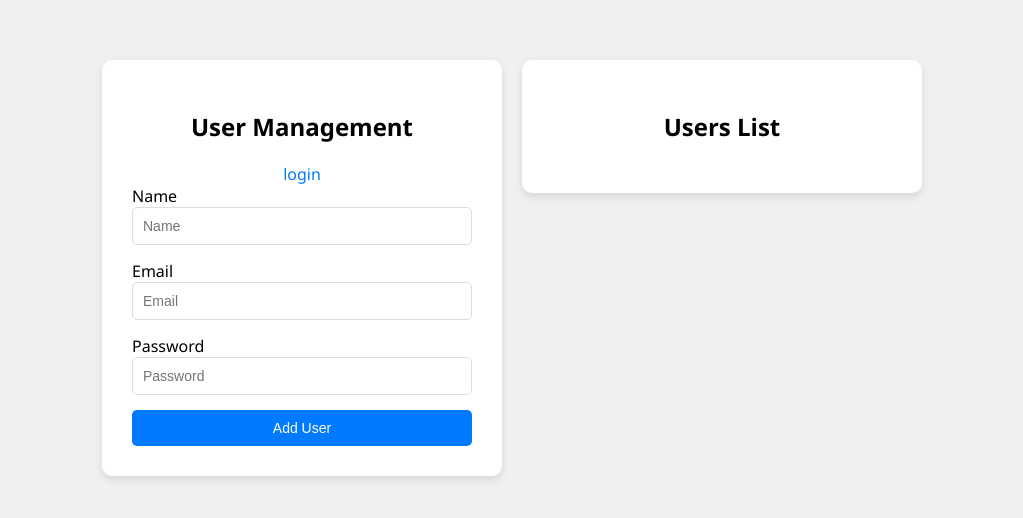
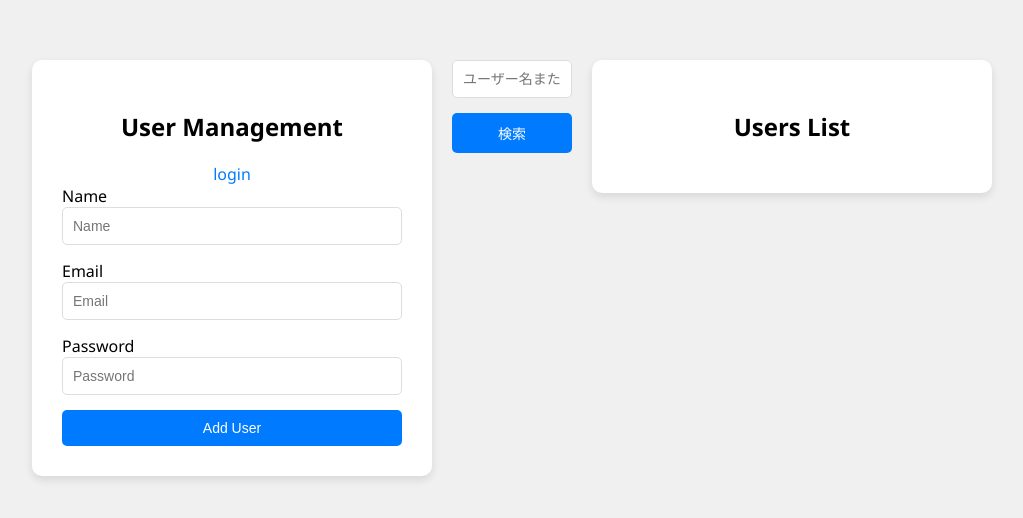
Before and after one commit to matsufuji-shi/userManagement, a website: page public/index.html in a window 1280 px wide. Shown: the part 132-650 px from the top of the page, without its empty margins (128-1151 px from the left). Drawn offline with nearby package versions, Linux system fonts and the light colour scheme; no server answers.

Commit message:
feat:検索枠とボタン追加

```diff
--- a/public/index.html
+++ b/public/index.html
@@ -30,7 +30,14 @@
             </form>
         </div>
 
-        <!-- 右側: ユーザーリスト -->
+        <!--右上:検索-->
+        <form>
+            <input type="text" id="searchInput" placeholder="ユーザー名またはメールアドレスを入力">
+            <button type="button" id="searchButton">検索</button>
+        </form>
+
+
+        <!-- 右下: ユーザーリスト -->
         <div class="container">
             <h2>Users List</h2>
             <ul id="userList"></ul>
```
